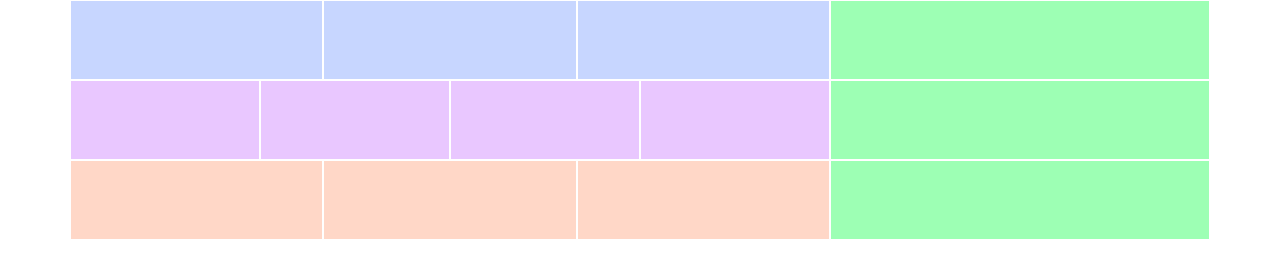
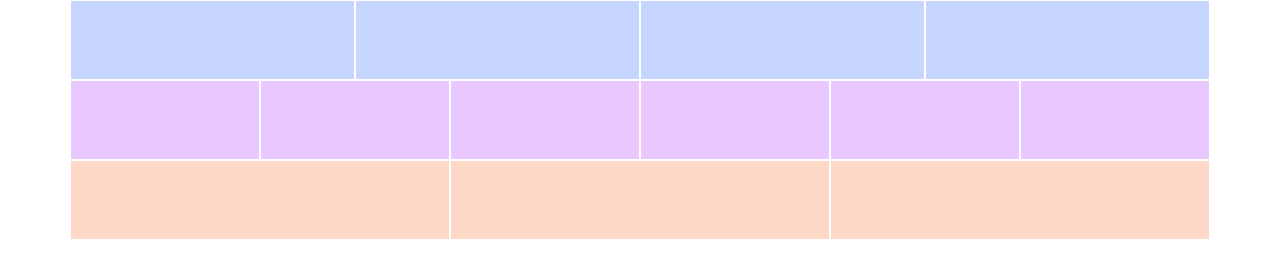
Before and after one commit to Nangkhamlar/layout, a plain HTML site: page index.html in a window 1280 px wide. Drawn offline with Linux system fonts and the light colour scheme.

Commit message:
update index

```diff
--- a/css/style.css
+++ b/css/style.css
@@ -1,6 +1,3 @@
-
-
-
 
  .color-purple {
         background-color: #E9C7FF;
--- a/index.html
+++ b/index.html
@@ -12,33 +12,25 @@
 </head>
 <body>
     <div class="container">
+
         <div class="row">
-            <div class="col-lg-8 col-md-8">
-                 <div class="row">
-                    <div class="col-lg-4 col-md-12 col-sm-12 color-blue"></div>
-                    <div class="col-lg-4 col-md-12 col-sm-12 color-blue"></div>
-                    <div class="col-lg-4 col-md-12 col-sm-12 color-blue"></div>
-                 </div>
-                  <div class="row">
-                    <div class="col-lg-3 col-md-6 col-sm-6 color-purple"></div>
-                    <div class="col-lg-3 col-md-6 col-sm-6 color-purple"></div>
-                    <div class="col-lg-3 col-md-6 col-sm-6 color-purple"></div>
-                    <div class="col-lg-3 col-md-6 col-sm-6 color-purple"></div>
-                 </div>
-                  <div class="row">
-                    <div class="col-lg-4 col-md-4  col-sm-6 color-orange"></div>
-                    <div class="col-lg-4 col-md-4  col-sm-6 color-orange"></div>
-                    <div class="col-lg-4 col-md-4  col-sm-12 color-orange"></div>
-                 </div>
-            </div>
-            <div class="col-lg-4 col-md-4">
-                <div class="row">
-                    <div class="col-lg-12 col-md-12 color-green "></div>
-                    <div class="col-lg-12 col-md-12 color-green "></div>
-                    <div class="col-lg-12 col-md-12 color-green "></div>
-                </div>
-
-            </div>
+            <div class="col-lg-3 col-md-6 color-blue"></div>
+            <div class="col-lg-3 col-md-6 color-blue"></div>
+            <div class="col-lg-3 col-md-6 color-blue"></div>
+            <div class="col-lg-3 col-md-6 color-blue"></div>
+        </div>
+         <div class="row">
+            <div class="col-lg-2 col-md-4 color-purple"></div>
+            <div class="col-lg-2 col-md-4 color-purple"></div>
+            <div class="col-lg-2 col-md-4 color-purple"></div>
+            <div class="col-lg-2 col-md-4 color-purple"></div>
+            <div class="col-lg-2 col-md-4 color-purple"></div>
+            <div class="col-lg-2 col-md-4 color-purple"></div>
+        </div>
+        <div class="row">
+            <div class="col-lg-4 col-md-12 color-pink"></div>
+            <div class="col-lg-4 col-md-12 color-pink"></div>
+            <div class="col-lg-4 col-md-12 color-pink"></div>
 
         </div>
 
```
Also changed, not shown: page2.html (+3 -2 lines), page3.html (+3 -2 lines).
